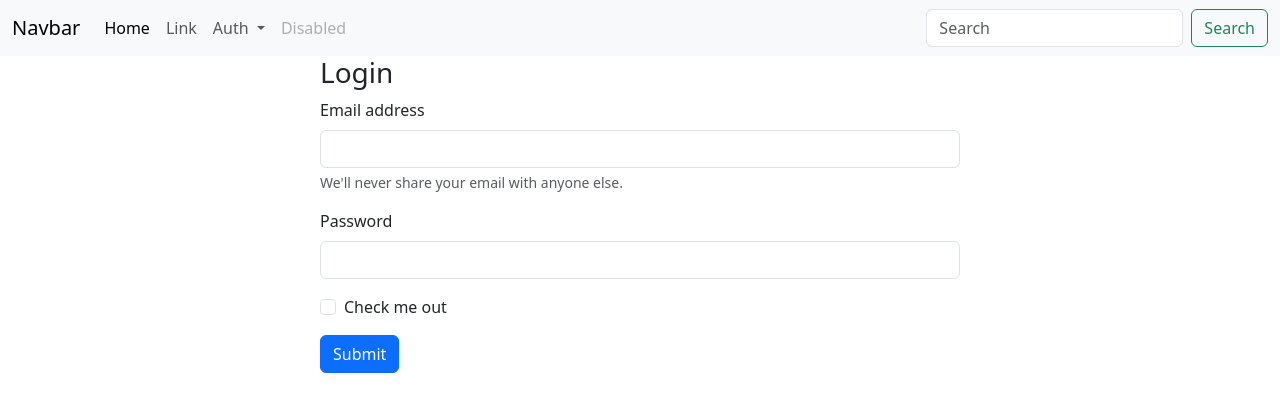
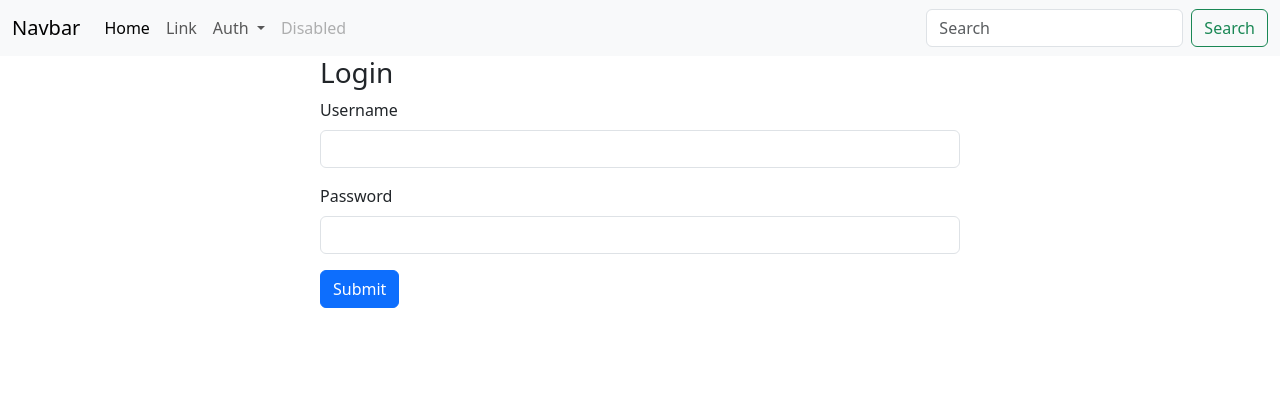
Before and after one commit to pheaktra1402/g19bcsy3c, a PHP site: page /?page=login in a window 1280 px wide. Shown: the top 412 px of the page. Run offline with PHP 8.4, Linux system fonts and the light colour scheme.

Commit message:
update login

```diff
--- a/init/function/auth.func.int.php
+++ b/init/function/auth.func.int.php
@@ -9,6 +9,7 @@ function usernameExists($username)
     $query->bind_param('s', $username);//type here is datatype in phpmyadmin//bine value
     $query-> execute();
     $result = $query->get_result();
+
     if ($result->num_rows) {
         return true;
     }
@@ -27,4 +28,15 @@ function registerUser($name, $username, $passwd){
     }
     return false;
 }
-?>
+
+function logUserIn($username, $passwd){
+    global $db;
+    $query = $db->prepare('SELECT* FROM tbl_users WHERE username = ? AND passwd = ?');
+    $query->bind_param('ss', $username, $passwd);
+    $query->execute();
+    $result = $query->get_result();
+    if ($result->num_rows) {
+        return $result-> fetch_object();
+    }
+    return false;
+}
--- a/pages/login.php
+++ b/pages/login.php
@@ -1,19 +1,43 @@
+<?php
+$username = $passwd = '';
+$usernameErr = $passwdErr = '';
+if (isset($_POST['username'], $_POST['passwd'])) {
+  $username = trim($_POST['username']);
+  $passwd = trim($_POST['passwd']);
 
-
-<form class="col-sm-8 col-lg-6 mx-auto">
-    <h3>Login</h3>
+if (empty($username)) {
+  $usernameErr = "Please input username";
+}
+if (empty($passwd)) {
+  $passwdErr = "Please input password";
+}
+if (empty($usernameErr) && empty($passwdErr)) {
+  $user = logUserIn($username, $passwd);
+  if ($user !== false) {
+    header('Location: ./?page=dashboard.php');
+  } else {
+    echo '<div class="alert alert-success" role="alert">Login failed</div>';
+  }
+}
+}
+?>
+<form action="./?page=login" method="post" class="col-sm-8 col-lg-6 mx-auto">
+  <h3>Login</h3>
   <div class="mb-3">
-    <label for="exampleInputEmail1" class="form-label">Email address</label>
-    <input type="email" class="form-control" id="exampleInputEmail1" aria-describedby="emailHelp">
-    <div id="emailHelp" class="form-text">We'll never share your email with anyone else.</div>
+    <label class="form-label">Username</label>
+    <input name="username" type="text" value="<?php echo $username ?>" class="form-control
+    <?php echo empty($usernameErr) ? '' : 'is-invalid' ?>">
+    <div class="invalid-feedback">
+      <?php echo $usernameErr ?>
+    </div>
   </div>
   <div class="mb-3">
     <label for="exampleInputPassword1" class="form-label">Password</label>
-    <input type="password" class="form-control" id="exampleInputPassword1">
-  </div>
-  <div class="mb-3 form-check">
-    <input type="checkbox" class="form-check-input" id="exampleCheck1">
-    <label class="form-check-label" for="exampleCheck1">Check me out</label>
+    <input name="passwd" type="password" class="form-control
+     <?php echo empty($passwdErr) ? '' : 'is-invalid' ?>">
+    <div class="invalid-feedback">
+      <?php echo $passwdErr ?>
+    </div>
   </div>
   <button type="submit" class="btn btn-primary">Submit</button>
 </form>
```
Also changed, not shown: pages/register.php (+24 -25 lines).
